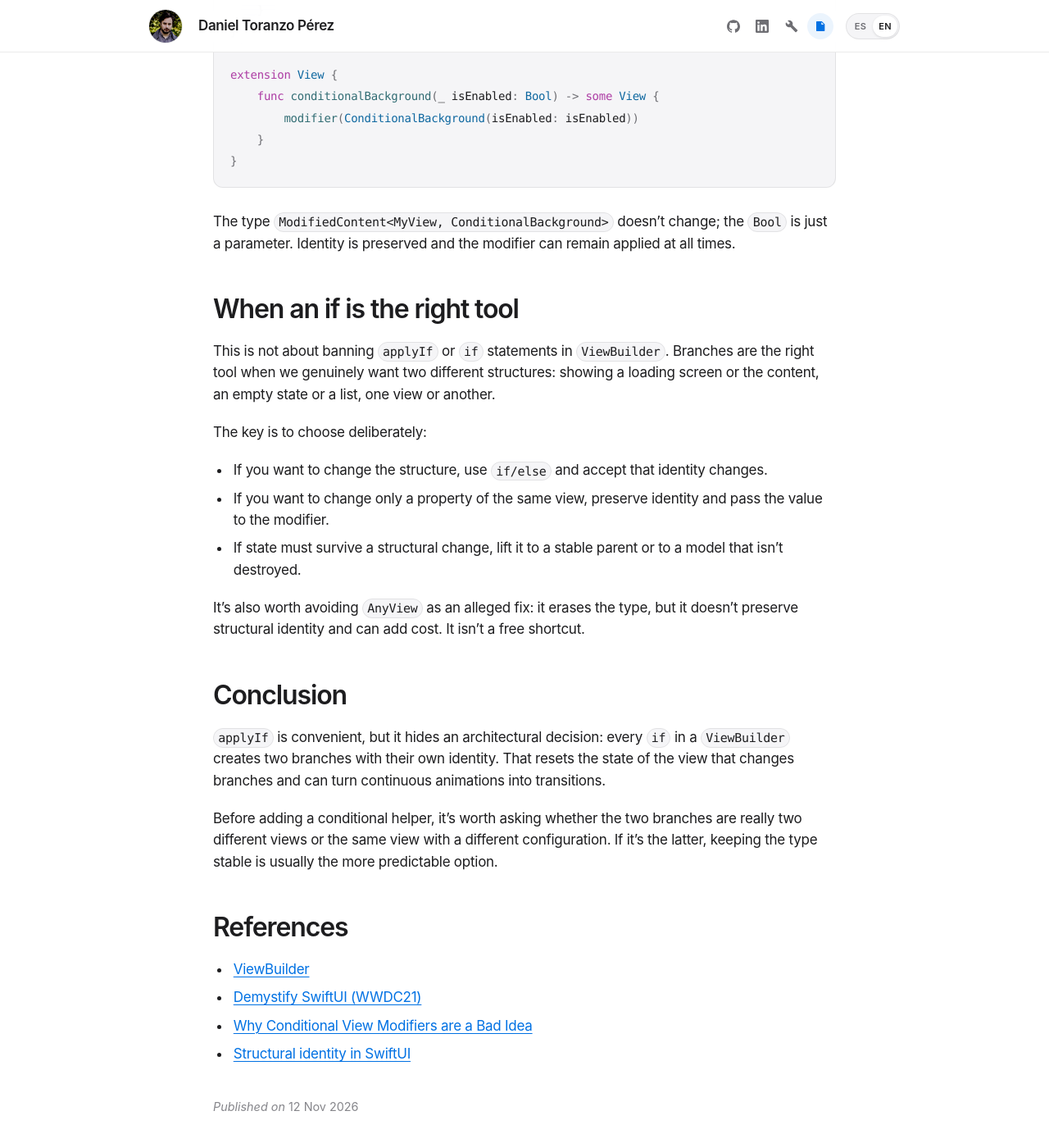
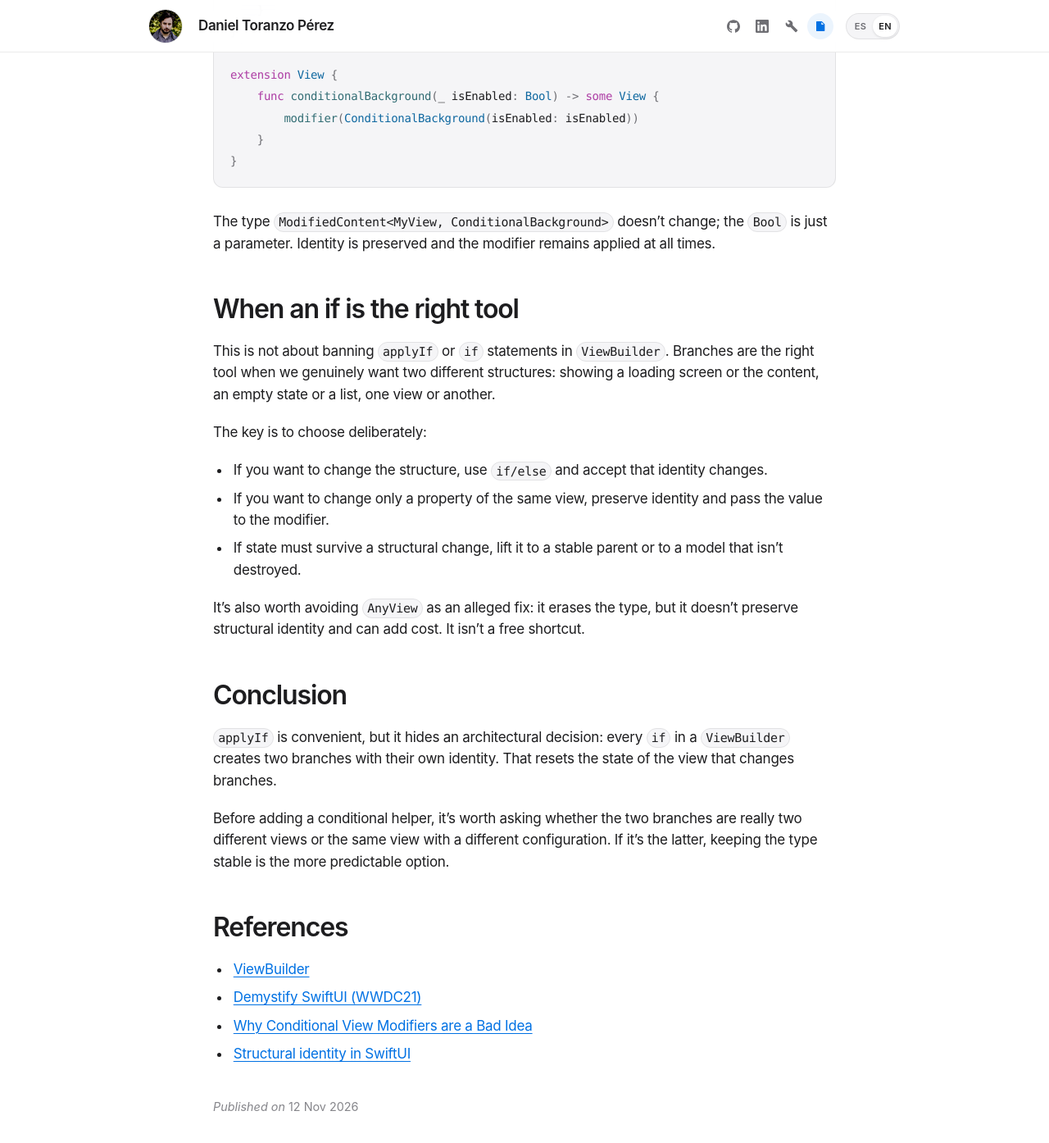
Before and after one commit to obocat/daniel_toranzo_perez, a Jekyll site: the page built from _posts/2026-11-12-viewbuilder-identidad-condicional-swiftui.markdown, in a window 1280 px wide and 1400 px high, scrolled down 5073 px. Shown: the top 1394 px of the window at 82% size. Built offline with Jekyll 4.4.1, drawn with Linux system fonts in a browser that asks for light colours; some of the changed lines change nothing that is shown; some of the changed text lies outside the part shown.

Commit message:
docs: remove remaining ViewBuilder hedges (#31)

````diff
--- a/_posts/2026-11-12-viewbuilder-identidad-condicional-swiftui.markdown
+++ b/_posts/2026-11-12-viewbuilder-identidad-condicional-swiftui.markdown
@@ -71,7 +71,7 @@ _ConditionalContent<
 
 SwiftUI distingue entre el valor de una vista y su identidad en la jerarquía. La identidad estructural depende del tipo y de la posición de la vista en el árbol. Un `if/else` dentro de un `ViewBuilder` crea dos posiciones distintas: la rama verdadera y la falsa.
 
-Cuando `condition` cambia, SwiftUI no está cambiando el parámetro de un mismo modificador. Está eliminando una rama e insertando la otra. Si hay una animación, el resultado habitual es una transición —por ejemplo, un fade— en lugar de una interpolación entre los dos valores.
+Cuando `condition` cambia, SwiftUI no está cambiando el parámetro de un mismo modificador. Está eliminando una rama e insertando la otra. Si hay una animación, el resultado es una transición —por ejemplo, un fade— en lugar de una interpolación entre los dos valores.
 
 Eso también afecta al estado. SwiftUI asocia `@State`, `@StateObject`, `@FocusState` y `@GestureState` al ciclo de vida y a la identidad de la vista. Si la vista cambia de rama, su almacenamiento desaparece y vuelve a inicializarse.
 
@@ -170,7 +170,7 @@ extension View {
 }
 ```
 
-El tipo `ModifiedContent<MyView, ConditionalBackground>` no cambia; el `Bool` es solo un parámetro. La identidad se mantiene y el modificador puede seguir aplicándose siempre.
+El tipo `ModifiedContent<MyView, ConditionalBackground>` no cambia; el `Bool` es solo un parámetro. La identidad se mantiene y el modificador se sigue aplicando siempre.
 
 ## Cuándo sí usar un if
 
@@ -186,9 +186,9 @@ También conviene evitar `AnyView` como supuesta solución: borra el tipo, pero
 
 ## Conclusión
 
-`applyIf` es cómodo, pero esconde una decisión de arquitectura: cada `if` en un `ViewBuilder` crea dos ramas con identidad propia. Eso reinicia el estado de la vista que cambia de rama y puede convertir animaciones continuas en transiciones.
+`applyIf` es cómodo, pero esconde una decisión de arquitectura: cada `if` en un `ViewBuilder` crea dos ramas con identidad propia. Eso reinicia el estado de la vista que cambia de rama.
 
-Antes de añadir un helper condicional, merece la pena preguntarse si las dos ramas son realmente dos vistas distintas o la misma vista con una configuración diferente. Si es lo segundo, mantener el tipo estable suele ser la opción más predecible.
+Antes de añadir un helper condicional, merece la pena preguntarse si las dos ramas son realmente dos vistas distintas o la misma vista con una configuración diferente. Si es lo segundo, mantener el tipo estable es la opción más predecible.
 
 ## Referencias
 
@@ -259,7 +259,7 @@ _ConditionalContent<
 
 SwiftUI distinguishes between a view's value and its identity in the hierarchy. Structural identity depends on the view's type and position in the tree. An `if/else` inside a `ViewBuilder` creates two different positions: the true branch and the false branch.
 
-When `condition` changes, SwiftUI is not changing the parameter of a single modifier. It is removing one branch and inserting the other. If there is an animation, the usual result is a transition —a fade, for example— instead of an interpolation between the two values.
+When `condition` changes, SwiftUI is not changing the parameter of a single modifier. It is removing one branch and inserting the other. If there is an animation, the result is a transition —a fade, for example— instead of an interpolation between the two values.
 
 This also affects state. SwiftUI associates `@State`, `@StateObject`, `@FocusState`, and `@GestureState` with the view's lifetime and identity. If the view changes branches, its storage disappears and is initialized again.
 
@@ -358,7 +358,7 @@ extension View {
 }
 ```
 
-The type `ModifiedContent<MyView, ConditionalBackground>` doesn't change; the `Bool` is just a parameter. Identity is preserved and the modifier can remain applied at all times.
+The type `ModifiedContent<MyView, ConditionalBackground>` doesn't change; the `Bool` is just a parameter. Identity is preserved and the modifier remains applied at all times.
 
 ## When an if is the right tool
 
@@ -374,9 +374,9 @@ It's also worth avoiding `AnyView` as an alleged fix: it erases the type, but it
 
 ## Conclusion
 
-`applyIf` is convenient, but it hides an architectural decision: every `if` in a `ViewBuilder` creates two branches with their own identity. That resets the state of the view that changes branches and can turn continuous animations into transitions.
+`applyIf` is convenient, but it hides an architectural decision: every `if` in a `ViewBuilder` creates two branches with their own identity. That resets the state of the view that changes branches.
 
-Before adding a conditional helper, it's worth asking whether the two branches are really two different views or the same view with a different configuration. If it's the latter, keeping the type stable is usually the more predictable option.
+Before adding a conditional helper, it's worth asking whether the two branches are really two different views or the same view with a different configuration. If it's the latter, keeping the type stable is the more predictable option.
 
 ## References
 
````
